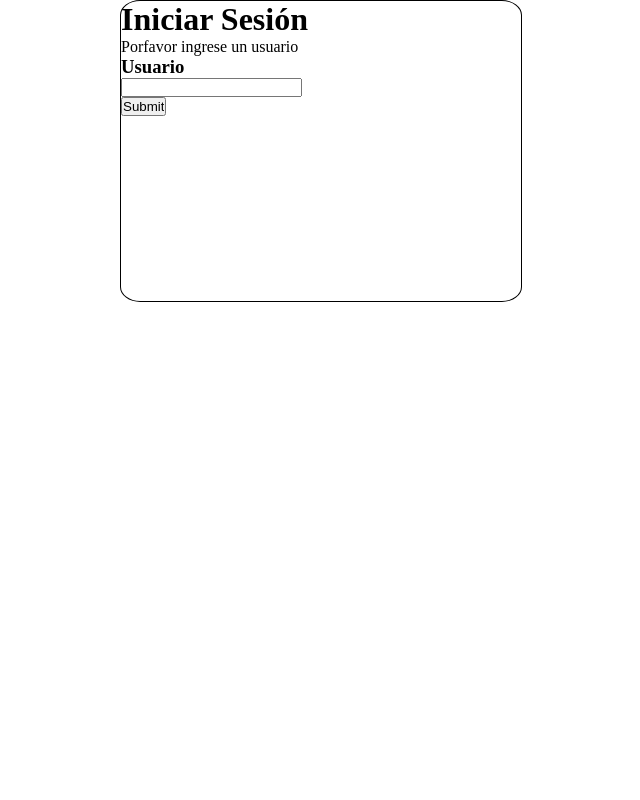
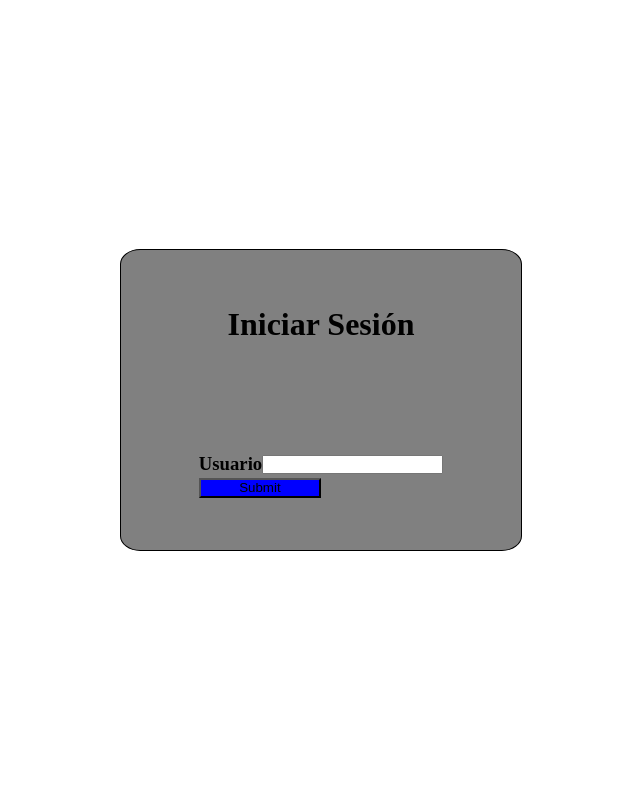
Before and after one commit to Nilyz/Hackathon-Halloween, a PHP site: page /php/login.php in a window 1280 px wide. Shown: the whole page, without its empty margins (319-959 px from the left). Run offline with PHP 8.4, Linux system fonts and the light colour scheme.

Commit message:
Eliminar CSS de login, corregir error en conexion.php y actualizar ruta CSS en login.php

```diff
--- a/css/login.css
+++ /dev/null
@@ -1,16 +0,0 @@
-*{
-    margin: 0;
-    padding: 0;
-}
-
-main{
-    display: flex;
-    justify-content: center;
-    align-items: center;
-}
-.inicioSesion{
-    height: 300px;
-    width: 400px;
-    border: 1px solid black;
-    border-radius: 5%;
-}
--- a/php/conexion.php
+++ b/php/conexion.php
@@ -37,7 +37,7 @@ if(!empty($_POST['usuario'])){
         }
     }
 }else{
-    echo "Porfavor ingrese un usuario";
+    echo "Por favor ingrese un usuario";
 }
 
 $conexion->close();
--- /dev/null
+++ b/php/login.css
@@ -0,0 +1,51 @@
+*{
+    margin: 0;
+    padding: 0;
+}
+
+main{
+    width: 100%;
+    height: 100vh;
+    display: flex;
+    justify-content: center;
+    align-items: center;
+}
+.inicioSesion{
+    height: 300px;
+    width: 400px;
+    border: 1px solid black;
+    border-radius: 5%;
+    background-color: gray;
+}
+.formulario{
+    width: 100%;
+    height: 100%;
+    display: flex;
+    flex-direction: column;
+    justify-content: space-around;
+    align-items: center;
+}
+.usuario{
+    width: 80%;
+    height: 20px;
+    display: flex;
+    justify-content: space-between;
+    align-items: center;
+}
+.ususario input{
+    width: 100%;
+    height: 100%;
+    font-size: 20px;
+}
+.boton{
+    width: 50%;
+    height: 20px;
+    font-size: 20px;
+    border: none;
+    cursor: pointer;
+}
+.boton input{
+    height: 100%;
+    width: 100%;
+    background-color: blue;
+}
--- a/php/login.php
+++ b/php/login.php
@@ -3,7 +3,7 @@
 <head>
     <meta charset="UTF-8">
     <meta name="viewport" content="width=device-width, initial-scale=1.0">
-    <link rel="stylesheet" href="/css/login.css">
+    <link rel="stylesheet" href="login.css">
     <title>Login</title>
 </head>
 <body>
@@ -11,9 +11,9 @@
         <div class="inicioSesion">
             <div class="formulario">
                 <h1>Iniciar Sesión</h1>
-                <?php
+                <!-- <?php
                 include 'conexion.php';
-                ?>
+                ?> -->
                 <form method="post" action="login.php">
                     <div class="usuario">
                         <h3>Usuario</h3>
@@ -23,7 +23,6 @@
                         <input type="submit" name="btnEnviar">
                     </div>
                 </form>
-
             </div>
         </div>
     </main>
```
